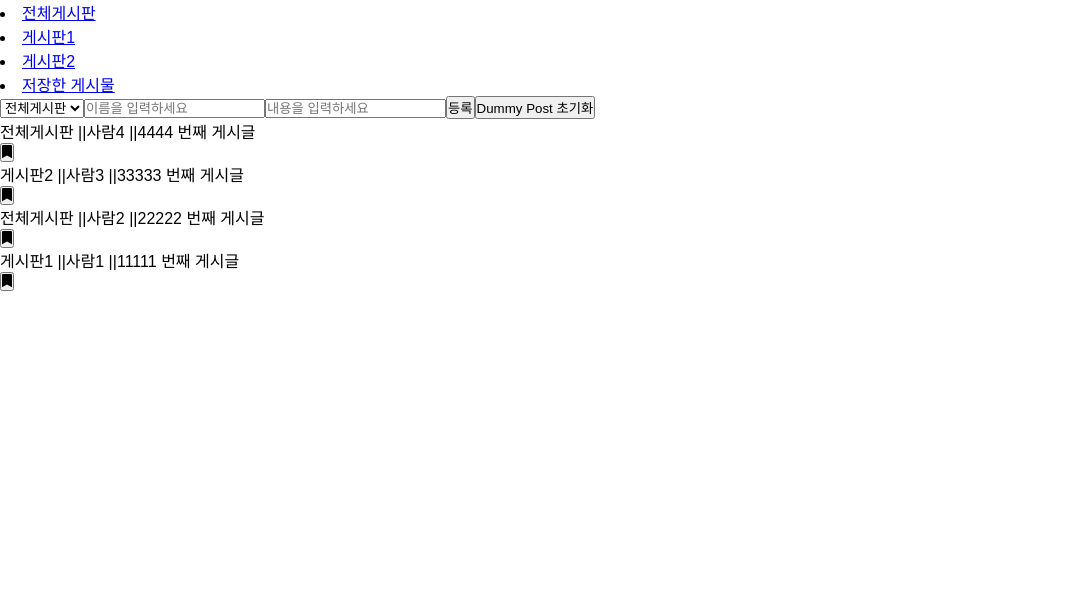
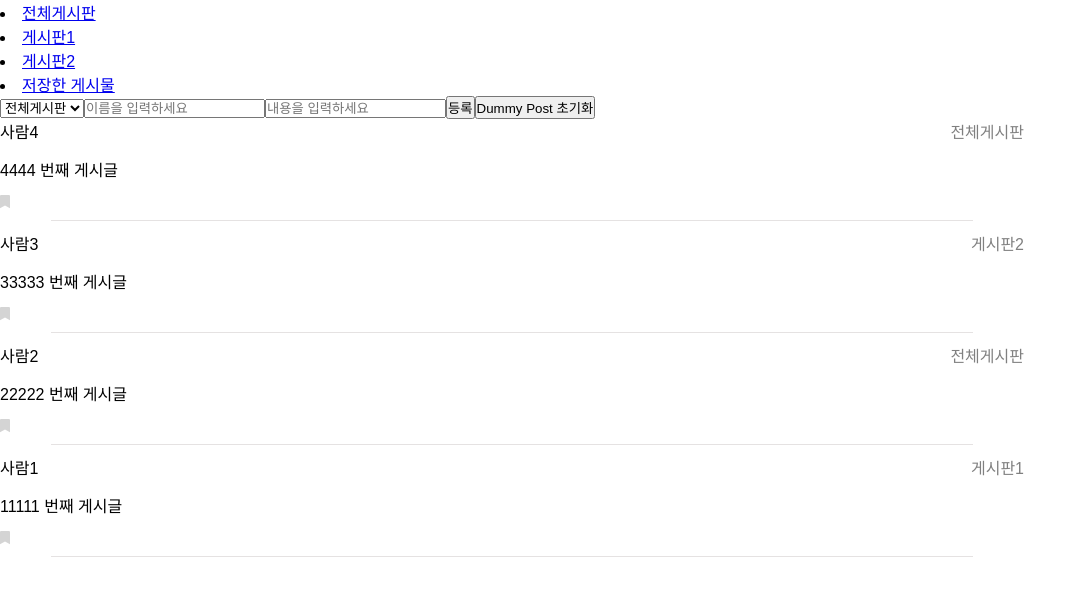
Before and after one commit to yunred/typescript-react-project, a React (Create React App) app: page / in a window 1280 px wide. Shown: the top 596 px of the page, without its empty margins (0-1087 px from the left). Built offline with nearby package versions, Linux system fonts and the light colour scheme.

Commit message:
Add: PostComponent 스타일 추가

```diff
--- a/src/components/PostComponent.tsx
+++ b/src/components/PostComponent.tsx
@@ -4,6 +4,8 @@ import { IPost, removePost, changePostSave } from 'modules/post';
 import { useSelector, useDispatch } from 'react-redux';
 import { FontAwesomeIcon } from '@fortawesome/react-fontawesome';
 import { faBookmark } from '@fortawesome/free-solid-svg-icons';
+import { faTrashAlt } from '@fortawesome/free-solid-svg-icons';
+import styled from 'styled-components';
 
 interface Props {
   post: IPost;
@@ -19,21 +21,92 @@ const PostComponent = ({ post }: Props) => {
   };
   return (
     <>
-      <div key={post.id}>
-        {post.category} ||
-        {post.User.name} ||
-        {post.content}
-      </div>
-      <button onClick={() => onChangeSave(post.id)}>
-        <FontAwesomeIcon icon={faBookmark} size="1x" />
-      </button>
-      {post.User.id === user.userId ? (
-        <button type="button" onClick={() => onRemovePost(post.id)}>
-          삭제
-        </button>
-      ) : null}
+      <PostComponentDiv key={post.id}>
+        <PostInfo>
+          <span>{post.User.name}</span>
+          <span className="post_category">{post.category}</span>
+        </PostInfo>
+        <PostText>
+          <span>{post.content}</span>
+        </PostText>
+        <BtnDiv>
+          <BookMarkBtn
+            active={post.saved}
+            onClick={() => onChangeSave(post.id)}
+          >
+            <FontAwesomeIcon icon={faBookmark} size="1x" />
+          </BookMarkBtn>
+          {post.User.id === user.userId ? (
+            <DeleteBtn type="button" onClick={() => onRemovePost(post.id)}>
+              <FontAwesomeIcon icon={faTrashAlt} size="1x" />
+            </DeleteBtn>
+          ) : null}
+        </BtnDiv>
+        <hr className="post_hr" />
+      </PostComponentDiv>
     </>
   );
 };
 
+const PostComponentDiv = styled.div`
+  width: 80%;
+  margin-bottom: 10px;
+  background-color: white;
+
+  .post_hr {
+    margin: 0 auto;
+    width: 90%;
+    border: 0;
+    height: 1px;
+    background-color: #e5e2e2;
+  }
+`;
+
+const PostInfo = styled.div`
+  width: 100%;
+  display: flex;
+  justify-content: space-between;
+  .post_category {
+    color: gray;
+  }
+`;
+const PostText = styled.div`
+  word-wrap: break-word;
+  margin: 14px 0px;
+`;
+const BtnDiv = styled.div`
+  width: 100%;
+  display: flex;
+  justify-content: space-between;
+  margin-bottom: 10px;
+`;
+type activeType = {
+  active: boolean;
+};
+const BookMarkBtn = styled.button<activeType>`
+  background-color: transparent;
+  border: none;
+  cursor: pointer;
+  :hover {
+    color: #969696;
+  }
+  color: ${props => {
+    if (props.active) {
+      return 'black';
+    } else {
+      return 'rgb(212,212,212)';
+    }
+  }};
+`;
+
+const DeleteBtn = styled.button`
+  background-color: transparent;
+  border: none;
+  color: rgb(212, 212, 212);
+  cursor: pointer;
+  :hover {
+    color: #969696;
+  }
+`;
+
 export default PostComponent;
--- a/src/modules/post.tsx
+++ b/src/modules/post.tsx
@@ -130,7 +130,6 @@ const post = (prevState = initialState, action: PostAction) => {
         draft[selectPost].saved = !draft[selectPost].saved;
         break;
       case RESET_DUMMY_POST:
-        console.log(initialState.length);
         draft.splice(0, initialState.length);
         draft.push(...initialState);
         break;
```
